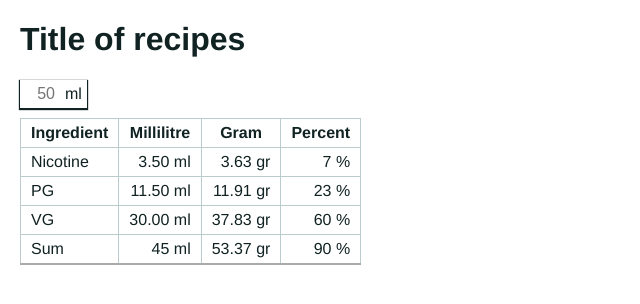
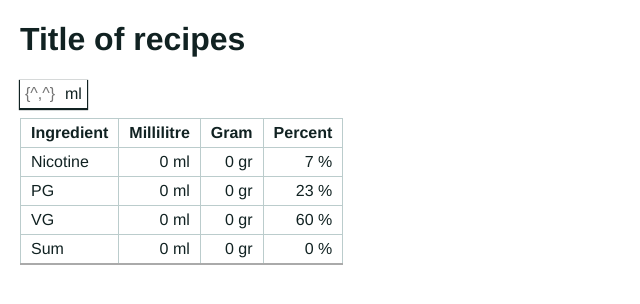
Before and after one commit to und3rdg/vapeCalc, a React (Create React App) app: page / in a window 1280 px wide. Shown: the top 304 px of the page, without its empty margins (0-640 px from the left). Built offline with nearby package versions, Linux system fonts and the light colour scheme.

Commit message:
Lift state, setState()

```diff
--- a/src/Components/CalcTable/CalcTable.js
+++ b/src/Components/CalcTable/CalcTable.js
@@ -12,20 +12,57 @@ class CalcTable extends Component {
     theadTitles: [ 'Ingredient', 'Millilitre', 'Gram', 'Percent' ],
     ingredients: {
       base: [
-        { name: 'Nicotine' , percent: '7' },
-        { name: 'PG'       , percent: '23' },
-        { name: 'VG'       , percent: '60' },
+        { name: 'Nicotine' , percent: 7  , ml: 0, gr: 0, type:''},
+        { name: 'PG'       , percent: 23 , ml: 0, gr: 0, type:''},
+        { name: 'VG'       , percent: 60 , ml: 0, gr: 0, type:''},
       ],
       flavour: [
         { name: 'flav1'    , percent: 10 },
       ]
     }
   }
+
   render(){
     const updateTotal = (event) => {
-      this.setState({total: event.target.value})
+      const total = event.target.value
+      this.setState({total: total})
+      updateBase(total)
     }
 
+    const calcGr = (ml, type) => {
+      let gr
+      switch(type){
+        case 'pg':
+        gr = ml * 103.6 / 100
+          break
+        case 'vg':
+        gr = ml * 126.1 / 100
+          break
+        default:
+        console.error('wrong type')
+      }
+      return gr.toFixed(2)
+    }
+
+    const calcMl = (total, percent) => {
+      let ml = total * percent / 100
+      console.log(total)
+      return ml.toFixed(2)
+    }
+
+    const updateBase = (total) => {
+      const base = this.state.ingredients.base
+        .map((base, idx) => {
+          base.type = base.name === 'VG' ? 'vg' : 'pg'
+          base.ml = calcMl(total, base.percent)
+          base.gr = calcGr(base.ml, base.type)
+
+          return base
+        })
+      this.setState({ base })
+    }
+
+    // updateBase()
 
     return (
       <form onSubmit={e => e.preventDefault()}>
@@ -35,7 +72,7 @@ class CalcTable extends Component {
             titles={this.state.theadTitles}
           />
           <Tbody
-            ingredients={this.state.ingredients}
+            base={this.state.ingredients.base}
             total={this.state.total}
           />
         </table>
--- a/src/Components/CalcTable/Tbody.js
+++ b/src/Components/CalcTable/Tbody.js
@@ -3,52 +3,21 @@ import React, {Component} from 'react'
 
 class Tbody extends Component {
   render(){
-    const {ingredients, total} = this.props
+    const {base} = this.props
 
     let totalMl = 0
     let totalGr = 0
     let totalPercent = 0
 
-    function calcGrFromMl(ml, type){
-      let gr
-      switch(type){
-        case 'pg':
-        gr = ml * 103.6 / 100
-          break
-        case 'vg':
-        gr = ml * 126.1 / 100
-          break
-        default:
-        console.error('wrong type')
-      }
-      return gr.toFixed(2)
-    }
-
-    // eslint-disable-next-line
-    function calcMlFromPercent(total, percent){
-      let ml = total * percent / 100
-      return ml.toFixed(2)
-    }
-
     return (
       <tbody>
-        {ingredients.base.map( (val, idx)=>{
-          const name = val.name
-          const percent = val.percent
-          const type = name === 'VG' ? 'vg' : 'pg'
-          const ml = calcMlFromPercent(total, percent)
-          const gr = calcGrFromMl(ml, type)
-
-          totalMl += parseFloat(ml)
-          totalGr += parseFloat(gr)
-          totalPercent += parseFloat(percent)
-
+        {base.map((base, idx)=>{
           return(
             <tr key={idx}>
-              <td>{name}</td>
-              <td>{ml} ml</td>
-              <td>{gr} gr</td>
-              <td>{percent} %</td>
+              <td>{base.name}</td>
+              <td>{base.ml} ml</td>
+              <td>{base.gr} gr</td>
+              <td>{base.percent} %</td>
             </tr>
           )
         })}
--- a/src/Components/CalcTable/UserInput.js
+++ b/src/Components/CalcTable/UserInput.js
@@ -9,7 +9,7 @@ class UserInput extends Component{
           <input
             name="total"
             value={total}
-            placeholder="50"
+            placeholder="{^,^}"
             onChange={updateTotal}
           />
           <label>ml</label>
```
